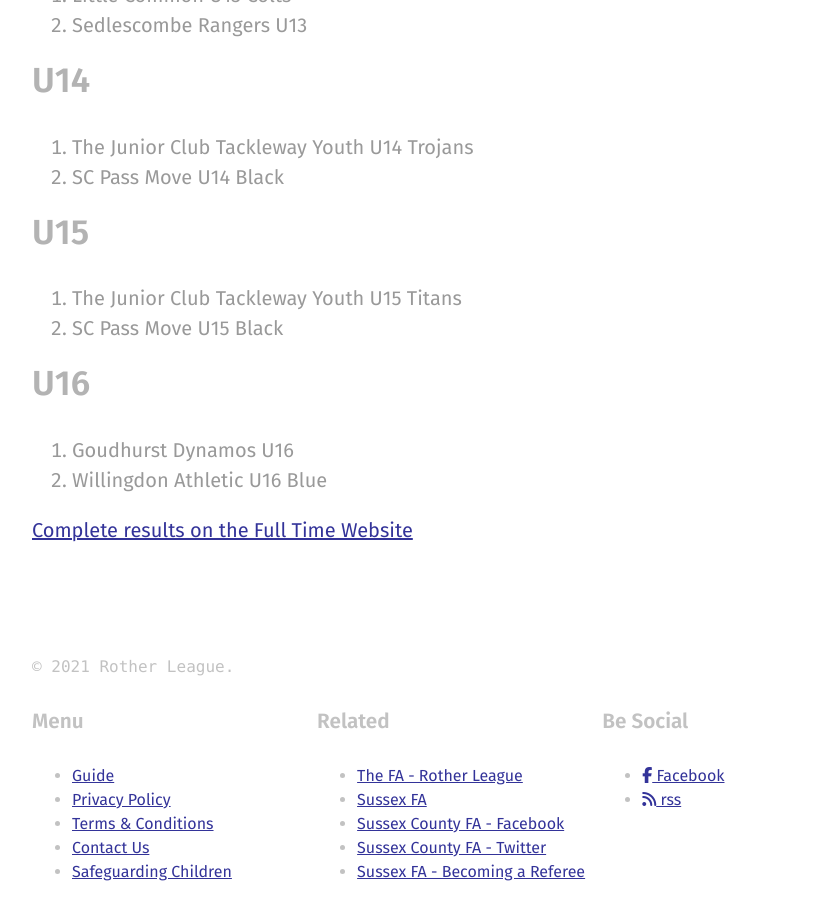
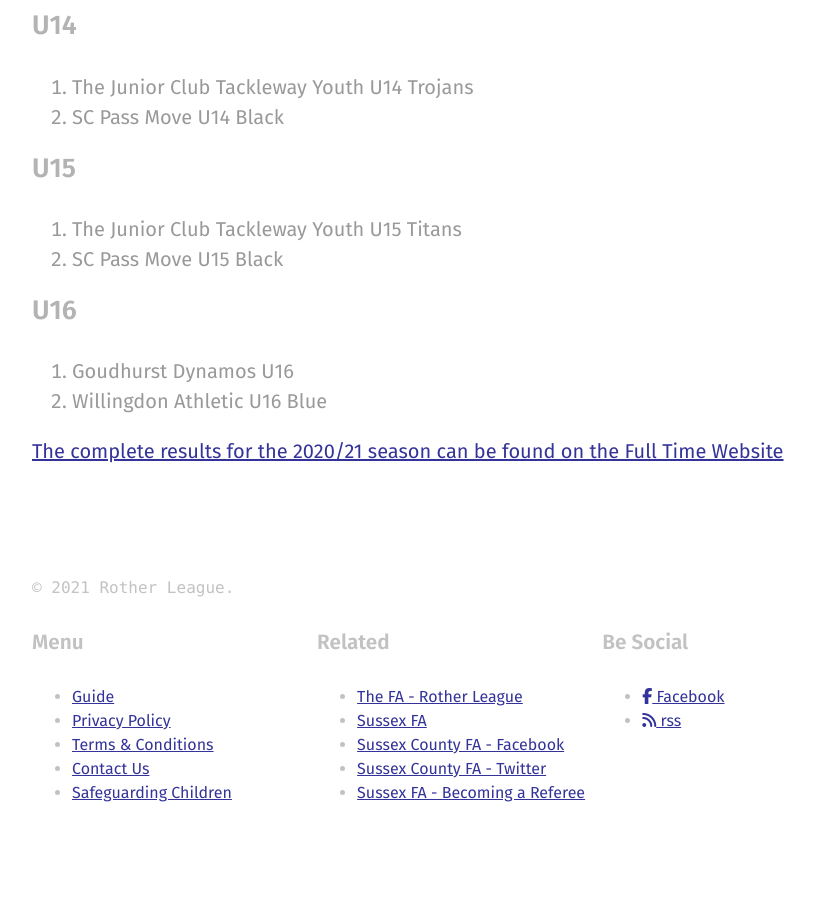
Before and after one commit to rotherleague/Rother, a Jekyll site: the page built from _posts/2021-06-07-league-winners.md, in a window 1280 px wide and 900 px high, scrolled down 1058 px. Shown: the whole window, without its empty margins (48-863 px from the left). Built offline with Jekyll 4.4.1, drawn with Linux system fonts in a browser that asks for light colours; nearby versions of some CDN libraries; after the commit the page ends 1879 px from its top, so only the background shows below that.

Commit message:
Update 2021-06-07-league-winners.md

```diff
--- a/_posts/2021-06-07-league-winners.md
+++ b/_posts/2021-06-07-league-winners.md
@@ -12,35 +12,35 @@ tags:
   - fun
 ---
 
-# League Winners
+## League Winners
 Congratulations to this years Rother league winners and runners up.
 
-## U12 Blue
+### U12 Blue
 1.	Willingdon Athletic U12
 2.  SC Pass Move U12 Black
 
-## U12 Red
+### U12 Red
 1.	SC Pass Move U12 White
 2.	Heathfield & Horam U12 Outlaws
 
-## U13 Red
+### U13 Red
 1.	AS Eastbourne U13 Blue
 2.	Little Common U12 Minors
 
-## U13 Blue
+### U13 Blue
 1.	Little Common U13 Colts
 2.	Sedlescombe Rangers U13
 
-## U14
+### U14
 1.	The Junior Club Tackleway Youth U14 Trojans
 2.	SC Pass Move U14 Black
 
-## U15
+### U15
 1.	The Junior Club Tackleway Youth U15 Titans
 2.	SC Pass Move U15 Black
 
-## U16
+### U16
 1.	Goudhurst Dynamos U16
 2.	Willingdon Athletic U16 Blue
 
-[Complete results on the Full Time Website](https://fulltime-league.thefa.com/table.html?league=681144&selectedSeason=613776836 "Full Time")
+[The complete results for the 2020/21 season can be found on the Full Time Website](https://fulltime-league.thefa.com/table.html?league=681144&selectedSeason=613776836 "Full Time")
```
